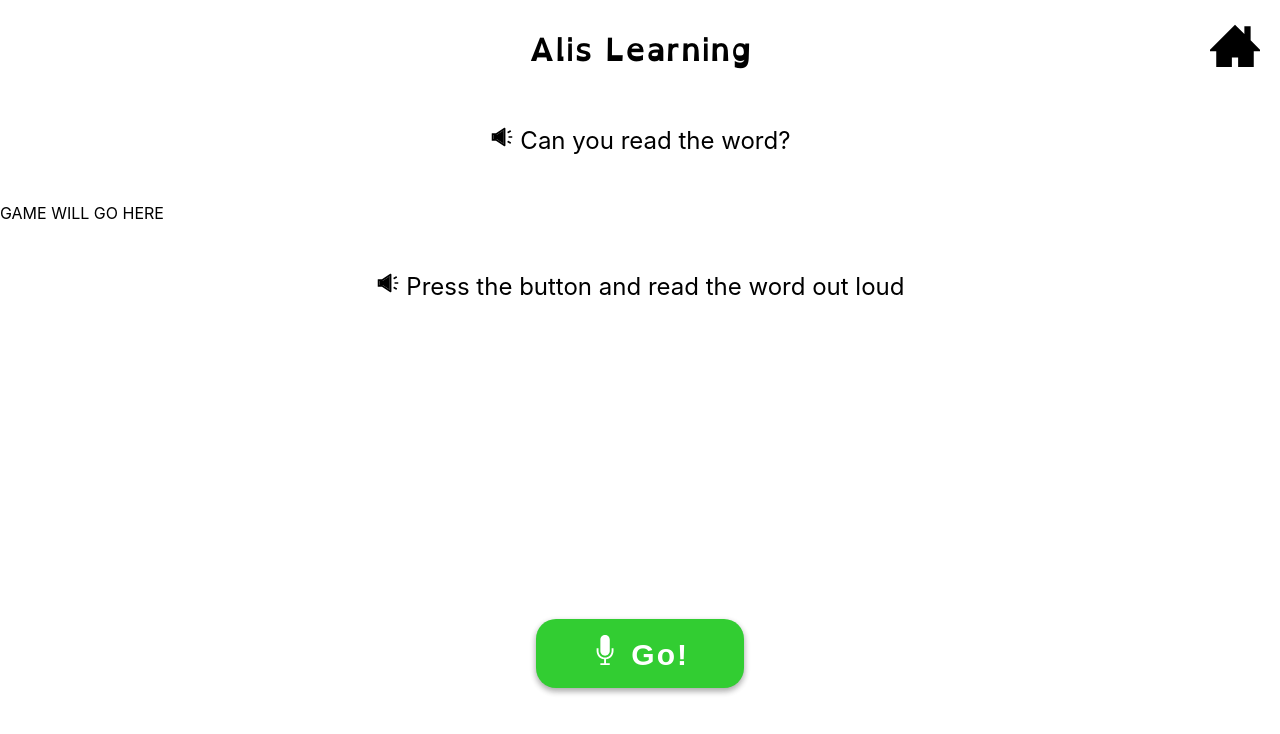
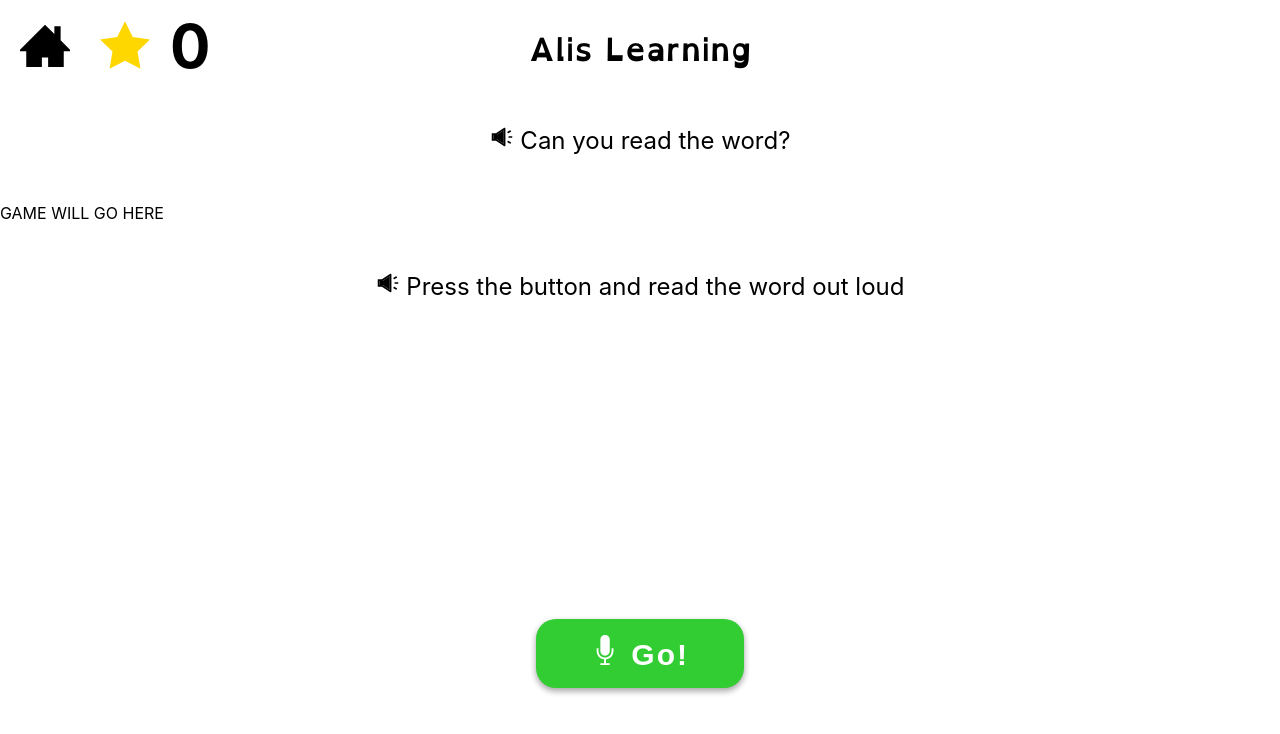
Before and after one commit to fac24/alis-learning, a Next.js app: page /phoneme-game/first-step in a window 1280 px wide. Shown: the top 734 px of the page. Built offline with nearby package versions, Linux system fonts and the light colour scheme.

Commit message:
Add icons to game layout

```diff
--- a/components/PhonemeLayout.js
+++ b/components/PhonemeLayout.js
@@ -1,23 +1,42 @@
 import Tts from "../components/tts";
 import Link from "next/link";
 import GameNext from "../components/Styled-Components/GameNext";
-import { ImMic, ImHome3 } from "react-icons/im";
+import { ImMic, ImHome3, ImStarFull } from "react-icons/im";
+import styled from "styled-components";
+import { useState } from "react";
+
+// need to figure out what props we will send for the gameplay - the word broken into an array for the tiles makes sense. Then we can map through and use the same template regarless of how long the word is :)
 
 export default function LearnerOnboardingLayout({ nextStep, word }) {
+  // Will want to use and update local storage with the stars
+  const [stars, setStars] = useState(0);
   return (
     <>
-      <ImHome3
-        // We probably want to wrap this in a link onc
+      <Link href="/child-landing">
+        {/* do we want to link to the map instead when we have it? */}
+        <a>
+          <ImHome3
+            style={{
+              position: "absolute",
+              top: "20px",
+              left: "20px",
+            }}
+            size="50px"
+            cursor="pointer"
+            // color="" if we want to change the colour
+          />
+        </a>
+      </Link>
+      <ImStarFull
         style={{
           position: "absolute",
           top: "20px",
-          right: "20px",
+          left: "100px",
         }}
+        color="gold"
         size="50px"
-        cursor="pointer"
-        // color="" if we want to change the colour
-        // can add an onclick here too
       />
+      <Score>{stars}</Score>
       <Tts>Can you read the word?</Tts>
 
       <p>GAME WILL GO HERE</p>
@@ -30,3 +49,11 @@ export default function LearnerOnboardingLayout({ nextStep, word }) {
     </>
   );
 }
+
+const Score = styled.div`
+  font-weight: 700;
+  font-size: 60px;
+  position: absolute;
+  top: 10px;
+  left: 170px;
+`;
```
